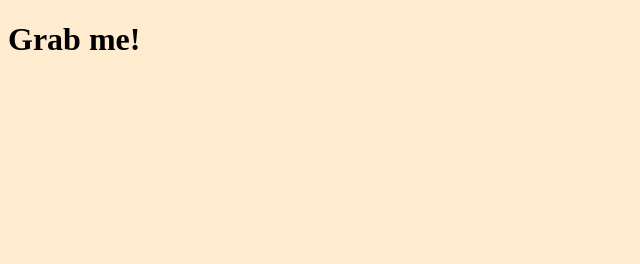
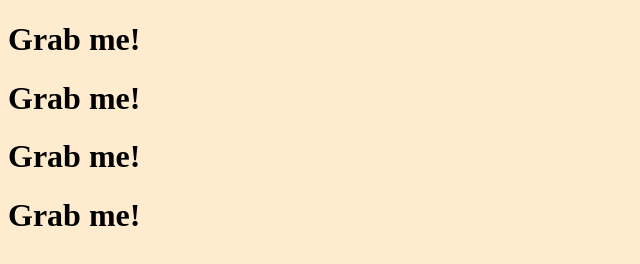
Before and after one commit to rami242424/-JS-_2024, a plain HTML site: page index.html in a window 1280 px wide. Shown: the whole page, without its empty margins (0-640 px from the left). Drawn offline with Linux system fonts and the light colour scheme.

Commit message:
3.2 Searching For Elements : getElementById

```diff
--- a/app.js
+++ b/app.js
@@ -1,6 +1,3 @@
-// 한번에 많은 목록을 가져와야 할떄
-// const hellos = document.getElementsByClassName("hello");
-const title = document.querySelector(".hello h1");
+const title = document.getElementById("title");
 
-// console.log(hellos);
-console.log(title);
+console.log(title.innerText); //
--- a/index.html
+++ b/index.html
@@ -8,9 +8,12 @@
     <title>Momentum</title>
 </head>
 <body>
-    <div class="hello">
-        <h1>Grab me!</h1>
-    </div>
+    <h1 class="hello" >Grab me!</h1>
+    <h1 class="hello" >Grab me!</h1>
+    <h1 class="hello" >Grab me!</h1>
+    <h1 class="hello" >Grab me!</h1>
+
+
 </body>
 <script src="app.js"></script>
 </html>
```
